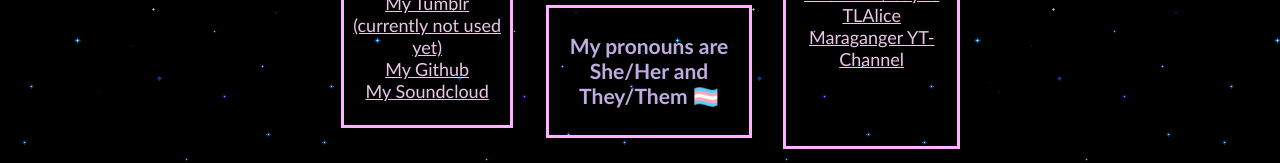
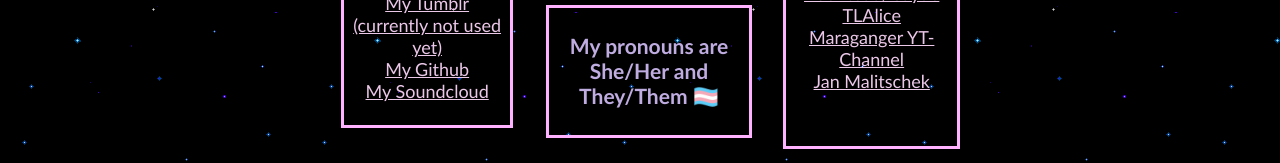
Before and after one commit to TaraSophieDev/TaraSophieDev.github.io, a plain HTML site: page index.html in a window 1280 px wide. Shown: the part 481-644 px from the top of the page. Drawn offline with Linux system fonts and the light colour scheme.

Commit message:
added Jan Malitschek to Webring list

```diff
--- a/index.html
+++ b/index.html
@@ -53,6 +53,7 @@
                 <li><a href="https://ceason.carrd.co/">Hauntoad/Cayde</a></li>
                 <li><a href="https://tlalicedev.github.io/">TLAlice</a></li>
                 <li><a href="https://www.youtube.com/@maraganger">Maraganger YT-Channel</a></li>
+                <li><a href="https://janmalitschek.github.io/">Jan Malitschek</a></li>
             </ul>
         </div>
     </div>
```
